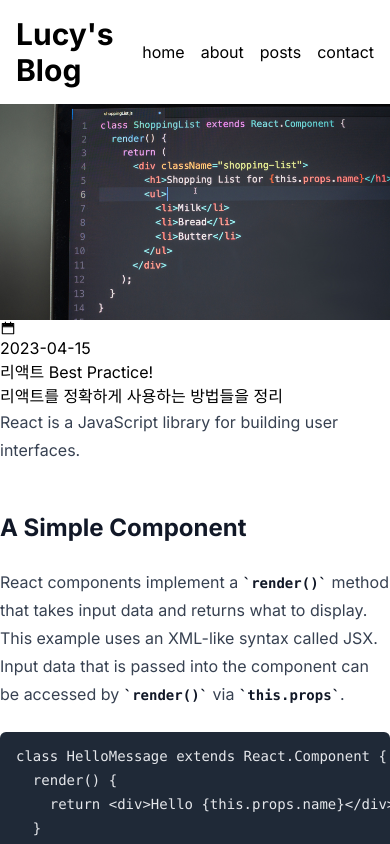
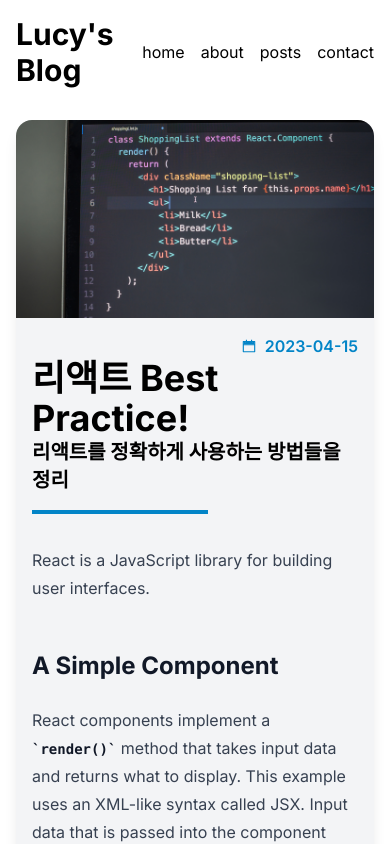
Before and after one commit to pioneer2077/blog, a Next.js app: page /posts/best-react-practices in a window 390 px wide. Built offline with nearby package versions, Linux system fonts and the light colour scheme.

Commit message:
feat: MarkDownViewer Syntax highlight

```diff
--- a/package.json
+++ b/package.json
@@ -15,6 +15,7 @@
     "react-icons": "^4.12.0",
     "react-markdown": "^9.0.1",
     "react-multi-carousel": "^2.8.4",
+    "react-syntax-highlighter": "^15.5.0",
     "remark-gfm": "^4.0.0",
     "sharp": "^0.33.0",
     "tailwind-scrollbar-hide": "^1.1.7"
@@ -24,6 +25,7 @@
     "@types/node": "^20",
     "@types/react": "^18",
     "@types/react-dom": "^18",
+    "@types/react-syntax-highlighter": "^15.5.10",
     "autoprefixer": "^10",
     "eslint": "^8",
     "eslint-config-next": "13.5.6",
--- a/src/app/components/MarkDownViewer.tsx
+++ b/src/app/components/MarkDownViewer.tsx
@@ -1,13 +1,38 @@
+"use client";
 import React from "react";
 import ReactMarkdown from "react-markdown";
 import remarkGfm from "remark-gfm";
-
+import { Prism as SyntaxHighlighter } from "react-syntax-highlighter";
+import { cb } from "react-syntax-highlighter/dist/esm/styles/prism";
 type Props = {
   content: string;
 };
 export default function MarkDownViewer({ content }: Props) {
   return (
-    <ReactMarkdown className="prose lg:prose-xl" remarkPlugins={[remarkGfm]}>
+    <ReactMarkdown
+      className={"prose lg:prose-xl max-w-none"}
+      remarkPlugins={[remarkGfm]}
+      components={{
+        code(props) {
+          const { ref, children, className, node, ...rest } = props;
+          const match = /language-(\w+)/.exec(className || "");
+          return match ? (
+            <SyntaxHighlighter
+              language={match[1]}
+              PreTag="div"
+              {...rest}
+              style={cb}
+            >
+              {String(children).replace(/\n$/, "")}
+            </SyntaxHighlighter>
+          ) : (
+            <code {...rest} className={className}>
+              {children}
+            </code>
+          );
+        },
+      }}
+    >
       {content}
     </ReactMarkdown>
   );
--- a/src/app/posts/[slug]/page.tsx
+++ b/src/app/posts/[slug]/page.tsx
@@ -15,20 +15,22 @@ export default async function PostPage({ params: { slug } }: Props) {
     await getPostData(slug);
 
   return (
-    <article>
+    <article className=" rounded-2xl overflow-hidden bg-gray-100 shadow-lg m-4">
       <Image
+        className="w-full max-h-[500px]"
         src={`/images/posts/${path}.png`}
         alt={title}
         width={760}
         height={420}
       />
-      <section>
-        <div>
+      <section className=" flex flex-col p-4">
+        <div className=" flex items-center self-end text-sky-600">
           <AiTwotoneCalendar />
+          <p className="font-semibold ml-2">{date.toString()}</p>
         </div>
-        <p>{date.toString()}</p>
-        <h1>{title}</h1>
-        <p>{description}</p>
+        <h1 className="text-4xl font-bold">{title}</h1>
+        <p className="text-xl font-bold">{description}</p>
+        <div className="w-44 border-2 border-sky-600 mt-4 mb-8" />
         <MarkDownViewer content={content} />
       </section>
     </article>
```
Also changed, not shown: 1 other file (tests, documents, lock files or other folders).
